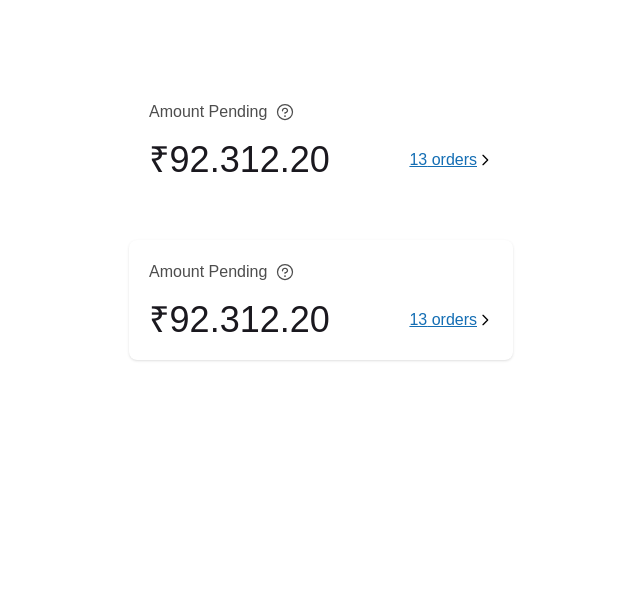
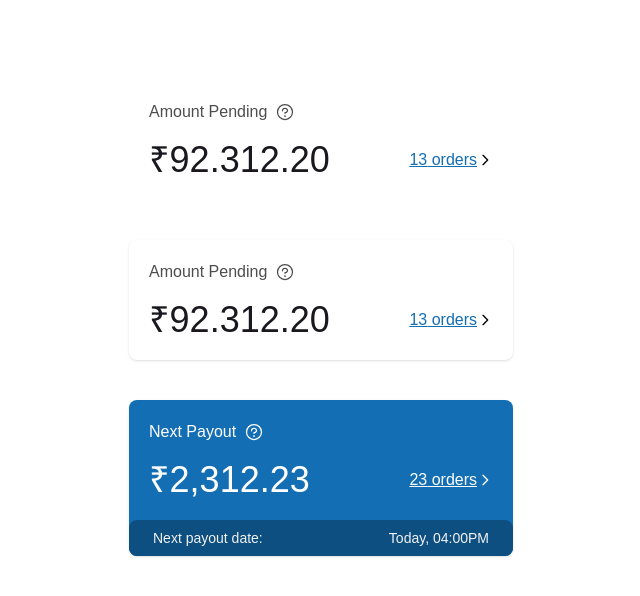
Before and after one commit to anoopraju31/dukaan-dashboard, a React (Vite) app: page / in a window 1280 px wide. Shown: the top 596 px of the page, without its empty margins (319-959 px from the left). Built offline with nearby package versions, Linux system fonts and the light colour scheme.

Commit message:
Enhanced Revenue Card - styled

```diff
--- a/src/App.tsx
+++ b/src/App.tsx
@@ -1,3 +1,4 @@
+import EnhancedReveneCard from './components/EnhancedReveneCard'
 import RevenueCard, { RevenueCardWithBoxShadow } from './components/RevenueCard'
 
 const App = () => {
@@ -9,6 +10,13 @@ const App = () => {
 				amount='₹92.312.20'
 				orderCount={13}
 			/>
+			<EnhancedReveneCard
+				title='Next Payout'
+				amount='₹2,312.23'
+				orderCount={23}
+				textColor='!text-black-100'
+				payoutDate='Today, 04:00PM'
+			/>
 		</div>
 	)
 }
--- a/src/components/EnhancedReveneCard.tsx
+++ b/src/components/EnhancedReveneCard.tsx
@@ -1,5 +1,20 @@
-const EnhancedReveneCard = () => {
-	return <div>EnhancedReveneCard</div>
+import { FC } from 'react'
+import RevenueCard, { RevenueCardType } from './RevenueCard'
+
+interface EnhancedReveneCardType extends RevenueCardType {
+	payoutDate: string
+}
+
+const EnhancedReveneCard: FC<EnhancedReveneCardType> = (props) => {
+	return (
+		<div className='rounded-lg shadow flex flex-col text-black-95 bg-primary-blue'>
+			<RevenueCard {...props} />
+			<div className='py-2 px-6 flex justify-between text-sm bg-hover-blue rounded-lg'>
+				<p>Next payout date:</p>
+				<p className='font-medium'> {props.payoutDate} </p>
+			</div>
+		</div>
+	)
 }
 
 export default EnhancedReveneCard
```
